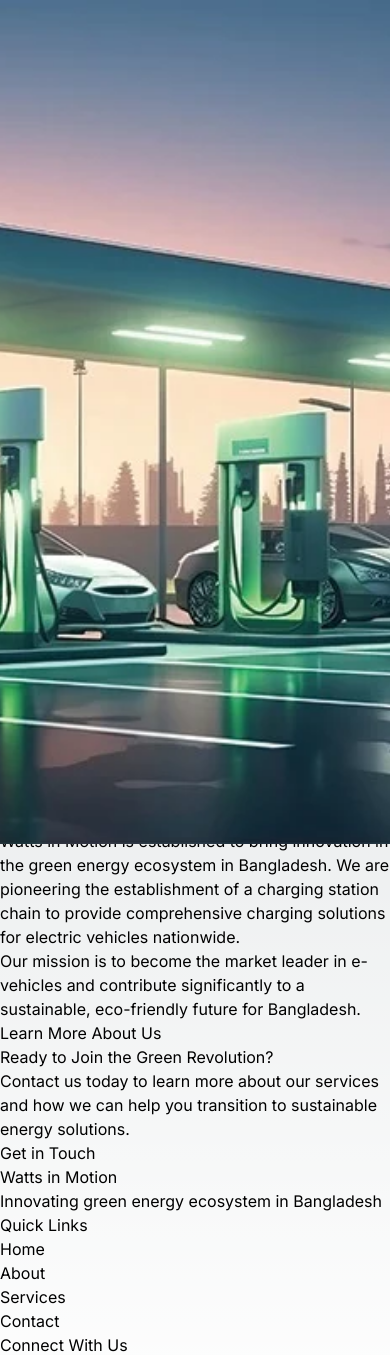
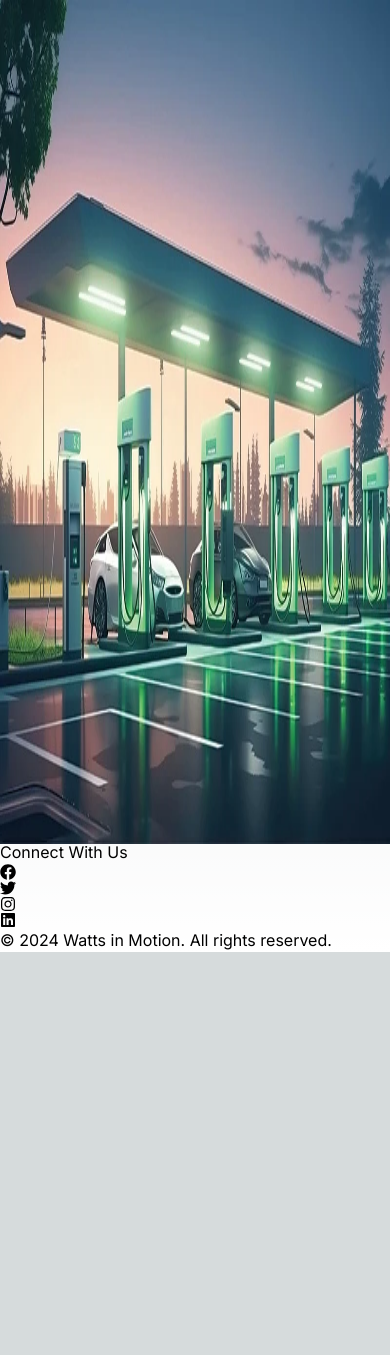
Before and after one commit to Ashik-Ahmed/watts_in_motion_website, a Next.js app: page / in a window 390 px wide. Shown: the top 1355 px of the page. After the commit the page ends 952 px from the top, so only its background shows below. Built offline with nearby package versions, Linux system fonts and the light colour scheme.

Commit message:
hero section modified

```diff
--- /dev/null
+++ b/src/app/components/Hero.jsx
@@ -0,0 +1,41 @@
+import Image from 'next/image';
+import Link from 'next/link';
+import React from 'react';
+
+const Hero = () => {
+    return (
+        <section className="relative h-screen">
+            <div className="absolute inset-0">
+                <Image
+                    src="/e-vehicle-charging.webp"
+                    alt="Solar panels and wind turbines"
+                    fill
+                    className="object-cover"
+                    priority
+                />
+                <div className="absolute inset-0 bg-black/50" />
+            </div>
+            <div className="relative z-10 h-full flex items-center">
+                <div className="container mx-auto px-4">
+                    <h1 className="text-5xl md:text-7xl font-bold text-white mb-6">
+                        Powering Bangladesh&apos;s
+                        <span className="text-green-400"> Sustainable Future</span>
+                    </h1>
+                    <p className="text-xl text-white/90 mb-8 max-w-2xl">
+                        Leading the charge in renewable energy solutions and EV infrastructure development
+                    </p>
+                    <div className="flex gap-4">
+                        <Link href="/contact" className="bg-green-500 hover:bg-green-600 text-white px-8 py-3 rounded-full font-medium transition-colors">
+                            Get Started
+                        </Link>
+                        <Link href="/services" className="bg-white/10 hover:bg-white/20 text-white px-8 py-3 rounded-full font-medium backdrop-blur-sm transition-colors">
+                            Our Services
+                        </Link>
+                    </div>
+                </div>
+            </div>
+        </section>
+    );
+};
+
+export default Hero;
--- a/src/app/contact/page.jsx
+++ b/src/app/contact/page.jsx
@@ -69,7 +69,7 @@ export default function Contact() {
                                     Send Message
                                 </motion.button>
                                 {formStatus === 'success' && (
-                                    <p className="text-green-500 mt-4">Thank you for your message. We'll get back to you soon!</p>
+                                    <p className="text-green-500 mt-4">Thank you for your message. We will get back to you soon!</p>
                                 )}
                             </motion.form>
                         </div>
--- a/src/app/page.js
+++ b/src/app/page.js
@@ -2,55 +2,18 @@
 
 import { motion } from 'framer-motion'
 import Image from 'next/image'
+import Link from 'next/link'
+import Hero from './components/Hero'
 
 export default function Home() {
   return (
     <div className="min-h-screen">
-      <HeroSection />
+      <Hero />
       <ServicesSection />
-      <AboutSection />
       <CtaSection />
     </div>
   )
 }
-
-const HeroSection = () => (
-  <section className="relative h-screen flex items-center justify-center overflow-hidden">
-    <Image
-      src="/e-vehicle-charging.webp"
-      alt="Electric car charging"
-      layout="fill"
-      objectFit="cover"
-      quality={100}
-    />
-    <div className="absolute inset-0 bg-black opacity-50"></div>
-    <div className="relative z-10 text-center text-white">
-      <motion.h1
-        className="text-5xl md:text-6xl font-bold mb-4"
-        initial={{ opacity: 0, y: 20 }}
-        animate={{ opacity: 1, y: 0 }}
-        transition={{ duration: 0.8 }}
-      >
-        Powering the Future
-      </motion.h1>
-      <motion.p
-        className="text-xl md:text-2xl mb-8"
-        initial={{ opacity: 0, y: 20 }}
-        animate={{ opacity: 1, y: 0 }}
-        transition={{ duration: 0.8, delay: 0.2 }}
-      >
-        Innovating green energy ecosystem in Bangladesh
-      </motion.p>
-      <motion.button
-        className="bg-green-500 hover:bg-green-600 text-white font-bold py-3 px-8 rounded-full transition-colors duration-300"
-        whileHover={{ scale: 1.05 }}
-        whileTap={{ scale: 0.95 }}
-      >
-        Learn More
-      </motion.button>
-    </div>
-  </section>
-)
 
 const ServicesSection = () => (
   <section className="py-20 bg-gray-100">
@@ -88,42 +51,6 @@ const ServiceCard = ({ title, description, icon }) => (
   </motion.div>
 )
 
-const AboutSection = () => (
-  <section className="py-20">
-    <div className="container mx-auto px-6">
-      <div className="flex flex-wrap items-center">
-        <div className="w-full md:w-1/2 mb-8 md:mb-0">
-          <Image
-            priority
-            src="/green-energy-ecosystem.jpg"
-            alt="Electric vehicle charging"
-            layout="responsive"
-            width={600}
-            height={400}
-            className="rounded-lg shadow-lg"
-          />
-        </div>
-        <div className="w-full md:w-1/2 md:pl-12">
-          <h2 className="text-4xl font-bold mb-6">About Watts in Motion</h2>
-          <p className="text-gray-600 mb-6">
-            Watts in Motion is established to bring innovation in the green energy ecosystem in Bangladesh. We are pioneering the establishment of a charging station chain to provide comprehensive charging solutions for electric vehicles nationwide.
-          </p>
-          <p className="text-gray-600 mb-6">
-            Our mission is to become the market leader in e-vehicles and contribute significantly to a sustainable, eco-friendly future for Bangladesh.
-          </p>
-          <motion.button
-            className="bg-green-500 hover:bg-green-600 text-white font-bold py-3 px-8 rounded-full transition-colors duration-300"
-            whileHover={{ scale: 1.05 }}
-            whileTap={{ scale: 0.95 }}
-          >
-            Learn More About Us
-          </motion.button>
-        </div>
-      </div>
-    </div>
-  </section>
-)
-
 const CtaSection = () => (
   <section className="py-20 bg-green-600 text-white">
     <div className="container mx-auto px-6 text-center">
```
Also changed, not shown: src/app/components/Services.jsx (added, +11 -0 lines).
